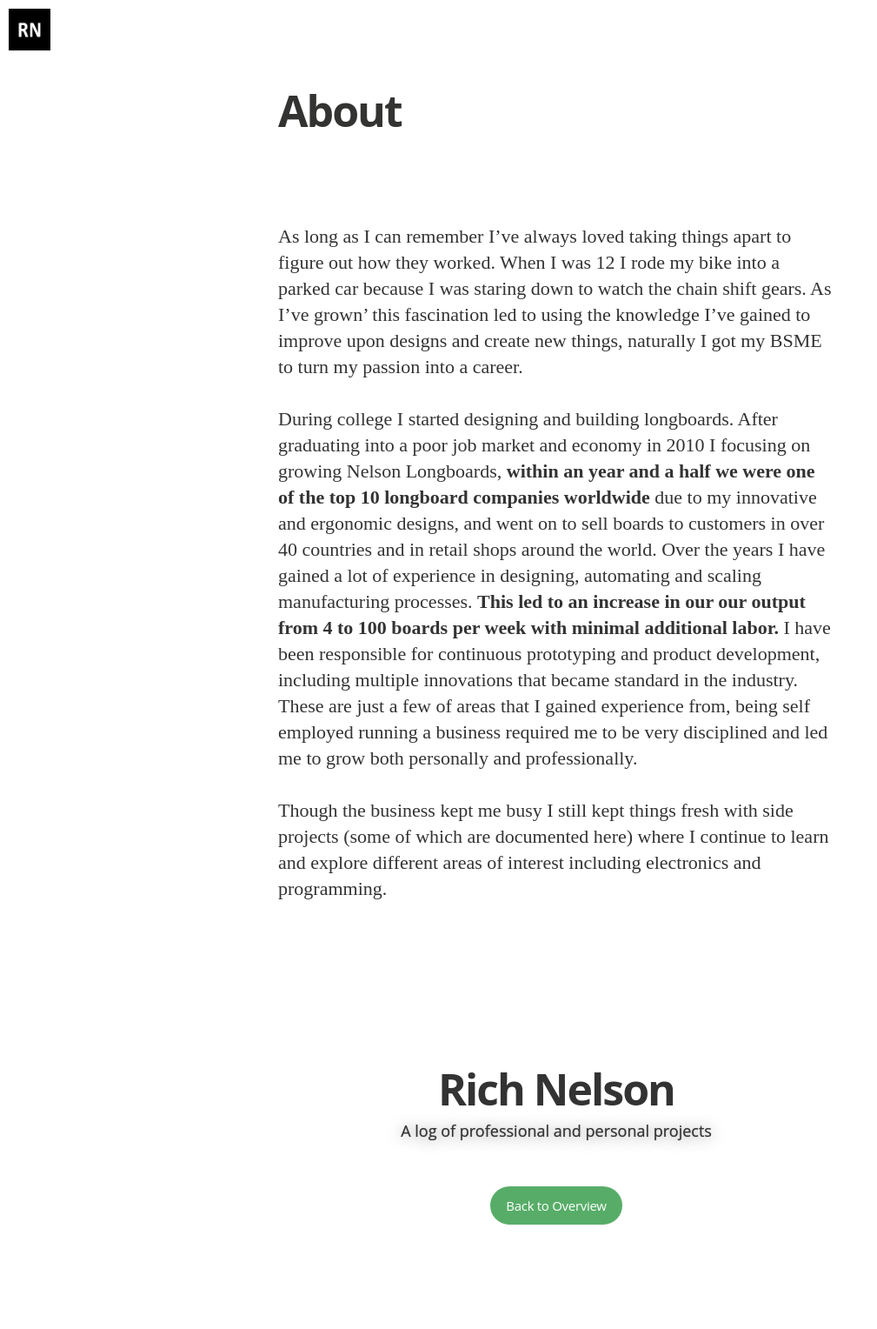
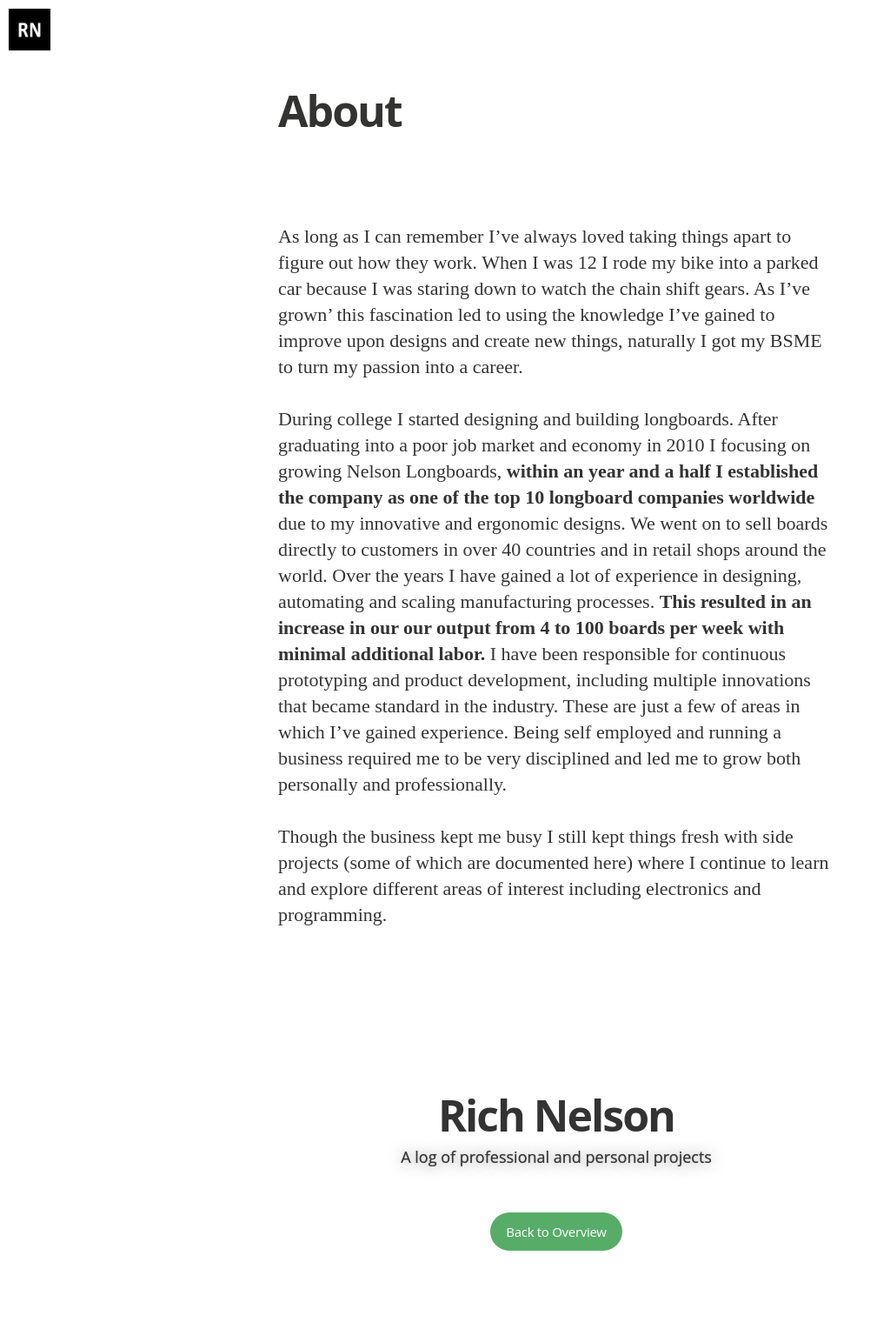
Before and after one commit to rmn388/flowers4refugees, a Jekyll site: the page built from about.md, in a window 1280 px wide. Shown: the whole page at 87% size, without its empty margins (0-1009 px from the left). Built offline with Jekyll 4.4.1, drawn with Linux system fonts in a browser that asks for light colours; nearby versions of some CDN libraries; some web fonts are replaced; before the commit the page ends 1498 px from its top, so only the background shows below that.

```diff
--- a/_posts/2015-04-15-presses.markdown
+++ b/_drafts/2015-04-15-presses.markdown
@@ -5,8 +5,8 @@ date:   2014-04-15 14:34:25
 categories: professional-project
 tags:  mechanical manufacturing
 
-image: assets/article_images/2015-04-15-presses/press-banner.jpg
-image2: assets/article_images/2015-04-15-presses/press-banner.jpg
-image-thumb: assets/article_images/2015-04-15-presses/press-banner.jpg
+image: /assets/article_images/2015-04-15-presses/press-banner.jpg
+image2: /assets/article_images/2015-04-15-presses/press-banner.jpg
+image-thumb: /assets/article_images/2015-04-15-presses/press-banner.jpg
 excerpt: Hydraulic Presses with welded alignment system for accurate repeatable board lamination.
 ---
--- a/_posts/2016-02-10-colorimeter.markdown
+++ b/_posts/2016-02-10-colorimeter.markdown
@@ -11,7 +11,8 @@ excerpt: Made from parts I had around the house, measures hues on LCD screens wi
 ---
 Last Friday I took apart my old Spyder2 monitor colorimeter to see how it works.  Apparently it uses 7 colored filters with a light sensor behind each one,  by comparing the amount of light absorbed by each filter it can determine the color on screen.  I was fascinated by how it worked so I decided to take a shot at making my own.
 
-
+<iframe width="560" height="315" src="https://www.youtube.com/embed/laYNx_acj_0?rel=0&amp;showinfo=0" frameborder="0" allowfullscreen></iframe>
+*Here's a peak at the finished product*
 
 ##Constraints:
 - Only use components from around the house
--- a/about.md
+++ b/about.md
@@ -4,8 +4,8 @@ title: About
 permalink: /about/
 ---
 
-As long as I can remember I've always loved taking things apart to figure out how they worked.  When I was 12 I rode my bike into a parked car because I was staring down to watch the chain shift gears. As I've grown' this fascination led to using the knowledge I've gained to improve upon designs and create new things, naturally I got my BSME to turn my passion into a career.
+As long as I can remember I've always loved taking things apart to figure out how they work.  When I was 12 I rode my bike into a parked car because I was staring down to watch the chain shift gears. As I've grown' this fascination led to using the knowledge I've gained to improve upon designs and create new things, naturally I got my BSME to turn my passion into a career.
 
-During college I started designing and building longboards. After graduating into a poor job market and economy in 2010 I focusing on growing Nelson Longboards, **within an year and a half we were one of the top 10 longboard companies worldwide** due to my innovative and ergonomic designs, and went on to sell boards to customers in over 40 countries and in retail shops around the world.  Over the years I have gained a lot of experience in designing, automating and scaling manufacturing processes. **This led to an increase in our our output from 4 to 100 boards per week with minimal additional labor.** I have been responsible for continuous prototyping and product development, including multiple innovations that became standard in the industry. These are just a few of areas that I gained experience from, being self employed running a business required me to be very disciplined and led me to grow both personally and professionally.
+During college I started designing and building longboards. After graduating into a poor job market and economy in 2010 I focusing on growing Nelson Longboards, **within an year and a half I established the company as one of the top 10 longboard companies worldwide** due to my innovative and ergonomic designs. We went on to sell boards directly to customers in over 40 countries and in retail shops around the world.  Over the years I have gained a lot of experience in designing, automating and scaling manufacturing processes. **This resulted in an increase in our our output from 4 to 100 boards per week with minimal additional labor.** I have been responsible for continuous prototyping and product development, including multiple innovations that became standard in the industry. These are just a few of areas in which I've gained experience. Being self employed and running a business required me to be very disciplined and led me to grow both personally and professionally.
 
 Though the business kept me busy I still kept things fresh with side projects (some of which are documented here) where I continue to learn and explore different areas of interest including electronics and programming.
--- a/css/main.sass
+++ b/css/main.sass
@@ -140,6 +140,9 @@ body
     border-bottom: 1px solid #f2f2f0
     &:last-child
       border-bottom: 0px
+    a
+      color: #333
+      text-decoration: underline
     .post-title
       letter-spacing: -0.02em
       font-weight: 700
```
Also changed, not shown: _posts/2014-11-30-mediator_features.markdown (deleted, +0 -44 lines).
